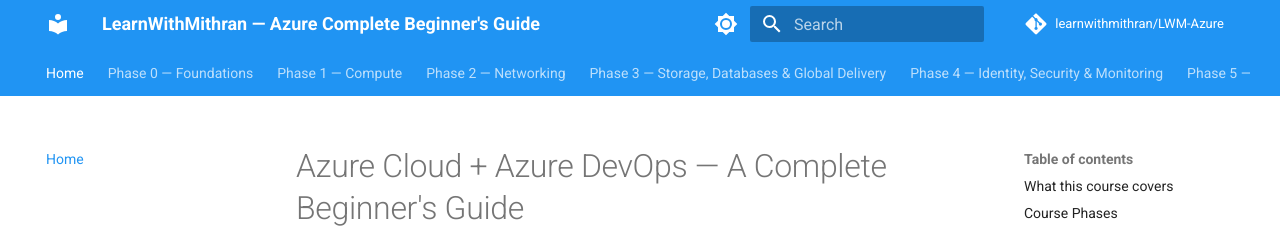
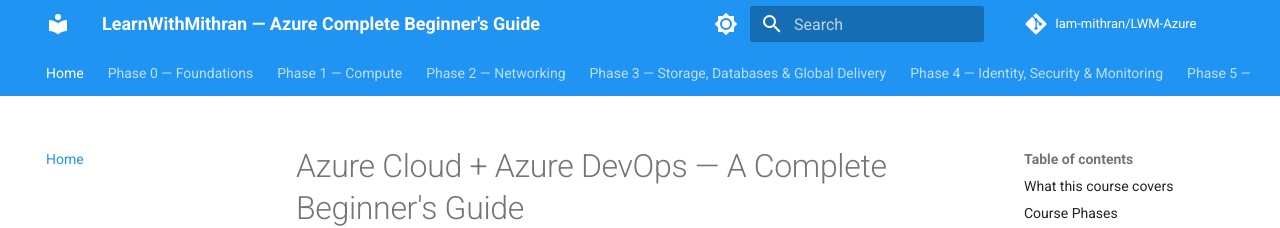
Before and after one commit to Iam-mithran/LWM-Azure, an MkDocs documentation site: the page built from docs/index.md, in a window 1280 px wide. Shown: the top 228 px of the page. Built offline with MkDocs 1.6.1 and Material for MkDocs 9.7.7, drawn with Linux system fonts in a browser that asks for light colours; comment, search, counter and statistics services are not loaded.

Commit message:
Add GitHub Actions workflow for automatic MkDocs deployment to GitHub Pages
Also fixes site_url and repo_url to use correct GitHub username (Iam-mithran).

Co-Authored-By: Claude Sonnet 4.6 <noreply@anthropic.com>

```diff
--- a/mkdocs.yml
+++ b/mkdocs.yml
@@ -1,8 +1,8 @@
 site_name: LearnWithMithran — Azure Complete Beginner's Guide
 site_description: A complete beginner's guide to Azure Cloud and Azure DevOps — 29 days, zero assumed cloud knowledge.
-site_url: https://learnwithmithran.github.io/LWM-Azure/
-repo_url: https://github.com/learnwithmithran/LWM-Azure
-repo_name: learnwithmithran/LWM-Azure
+site_url: https://iam-mithran.github.io/LWM-Azure/
+repo_url: https://github.com/Iam-mithran/LWM-Azure
+repo_name: Iam-mithran/LWM-Azure
 
 theme:
   name: material
```
Also changed, not shown: 1 other file.
